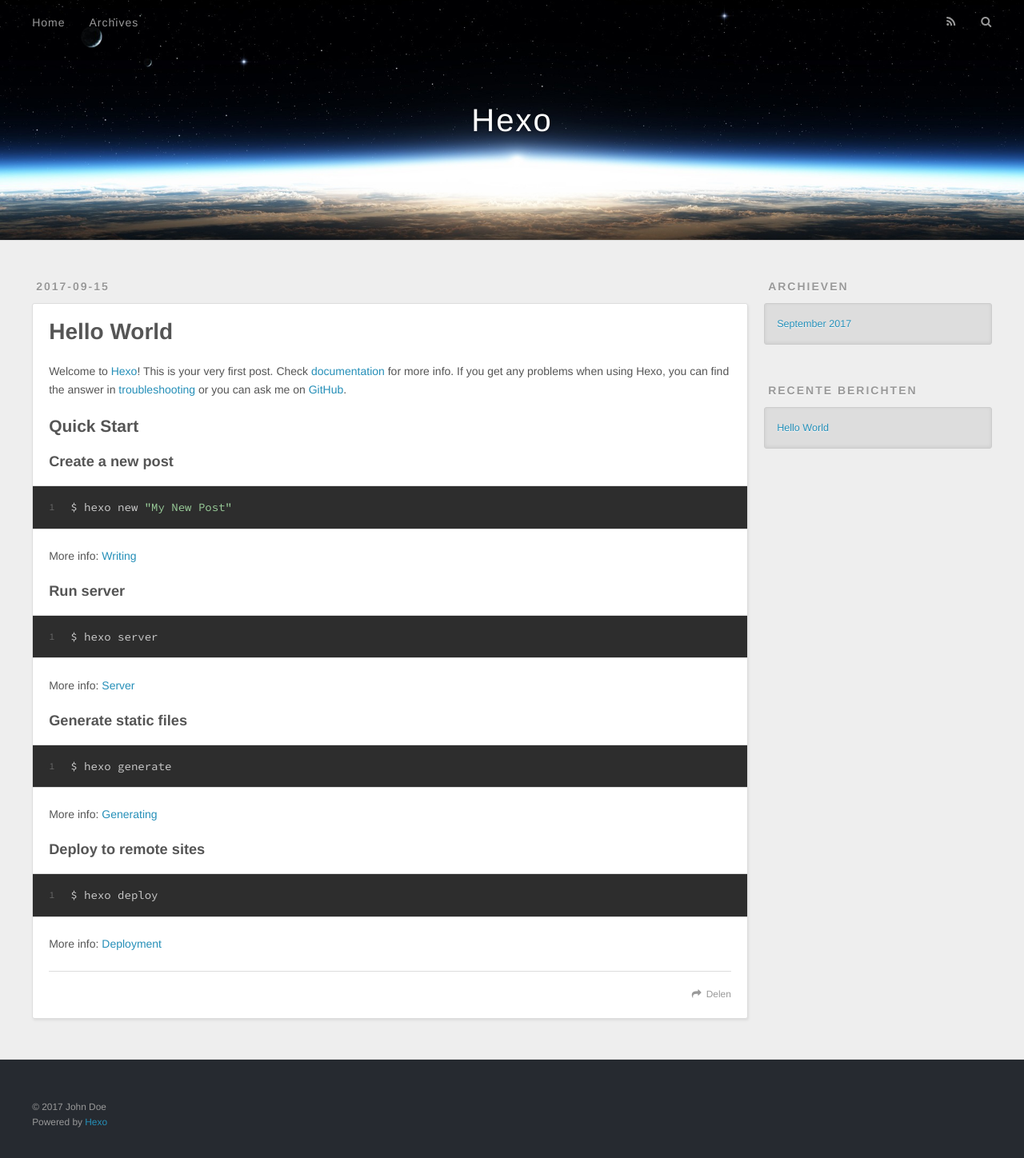
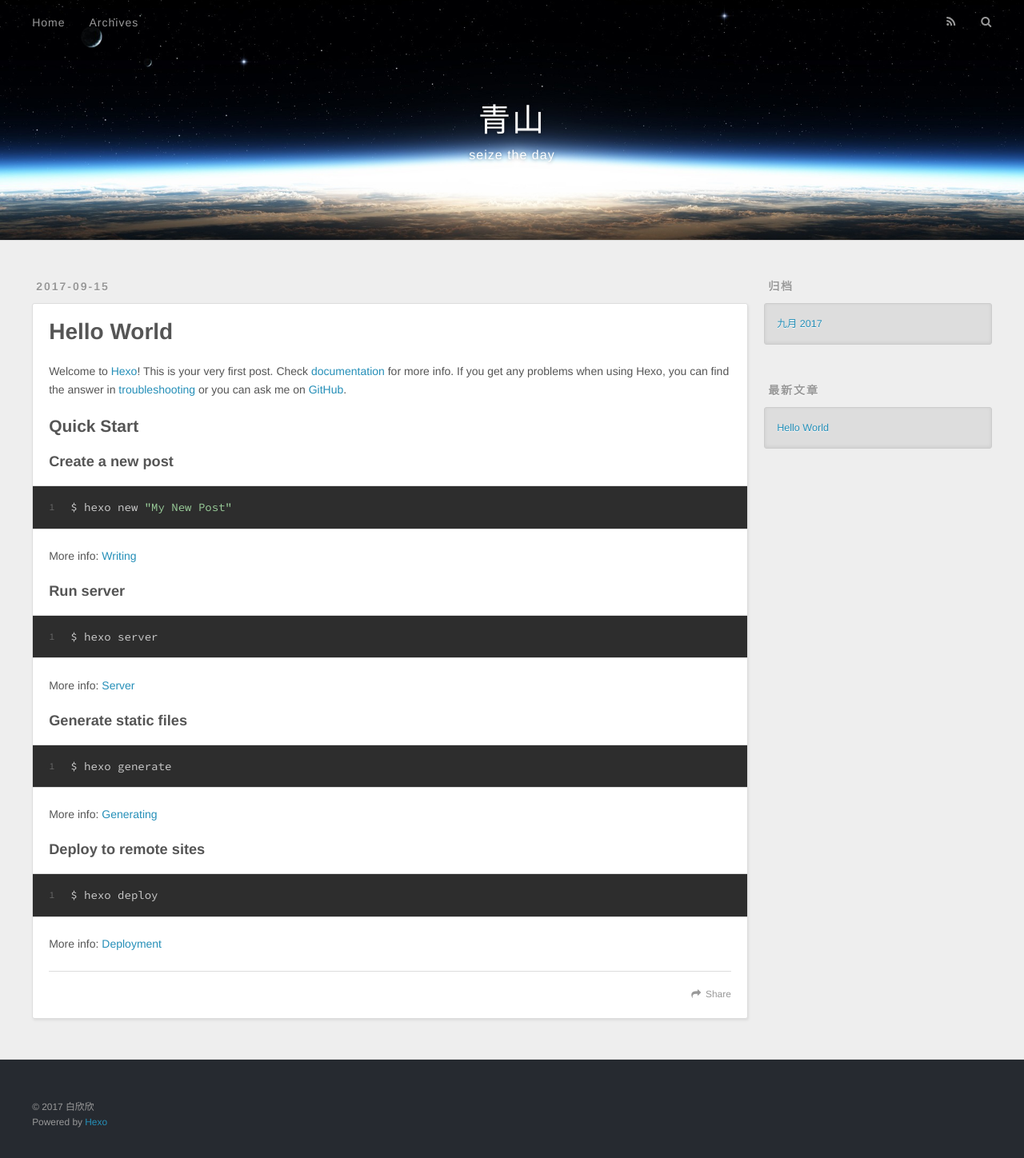
Before and after one commit to leobaixinxin/leobaixinxin.github.io, a plain HTML site: page index.html in a window 1280 px wide. Shown: the whole page at 80% size. Drawn offline with nearby package versions, Linux system fonts and the light colour scheme.

Commit message:
Site updated: 2017-09-15 17:14:36

```diff
--- a/index.html
+++ b/index.html
@@ -3,16 +3,20 @@
 <head>
   <meta charset="utf-8">
 
-  <title>Hexo</title>
+  <title>青山</title>
   <meta name="viewport" content="width=device-width, initial-scale=1, maximum-scale=1">
-  <meta property="og:type" content="website">
-<meta property="og:title" content="Hexo">
+  <meta name="description" content="把握现在">
+<meta property="og:type" content="website">
+<meta property="og:title" content="青山">
 <meta property="og:url" content="http://yoursite.com/index.html">
-<meta property="og:site_name" content="Hexo">
+<meta property="og:site_name" content="青山">
+<meta property="og:description" content="把握现在">
+<meta property="og:locale" content="zh-CN">
 <meta name="twitter:card" content="summary">
-<meta name="twitter:title" content="Hexo">
+<meta name="twitter:title" content="青山">
+<meta name="twitter:description" content="把握现在">
 
-    <link rel="alternate" href="/atom.xml" title="Hexo" type="application/atom+xml">
+    <link rel="alternate" href="/atom.xml" title="青山" type="application/atom+xml">
 
 
     <link rel="icon" href="/favicon.png">
@@ -33,8 +37,12 @@
   <div id="header-outer" class="outer">
     <div id="header-title" class="inner">
       <h1 id="logo-wrap">
-        <a href="/" id="logo">Hexo</a>
+        <a href="/" id="logo">青山</a>
       </h1>
+
+        <h2 id="subtitle-wrap">
+          <a href="/" id="subtitle">seize the day</a>
+        </h2>
 
     </div>
     <div id="header-inner" class="inner">
@@ -50,7 +58,7 @@
 
           <a id="nav-rss-link" class="nav-icon" href="/atom.xml" title="RSS Feed"></a>
 
-        <a id="nav-search-btn" class="nav-icon" title="Zoeken"></a>
+        <a id="nav-search-btn" class="nav-icon" title="搜索"></a>
       </nav>
       <div id="search-form-wrap">
         <form action="//google.com/search" method="get" accept-charset="UTF-8" class="search-form"><input type="search" name="q" class="search-form-input" placeholder="Search"><button type="submit" class="search-form-submit">&#xF002;</button><input type="hidden" name="sitesearch" value="http://yoursite.com"></form>
@@ -96,7 +104,7 @@
 
     </div>
     <footer class="article-footer">
-      <a data-url="http://yoursite.com/2017/09/15/hello-world/" data-id="cj7lmm49u0000x8fyddp3dweb" class="article-share-link">Delen</a>
+      <a data-url="http://yoursite.com/2017/09/15/hello-world/" data-id="cj7lnth3b0000z9fy5xtsmrcl" class="article-share-link">Share</a>
 
 
     </footer>
@@ -121,9 +129,9 @@
 
 
   <div class="widget-wrap">
-    <h3 class="widget-title">Archieven</h3>
+    <h3 class="widget-title">归档</h3>
     <div class="widget">
-      <ul class="archive-list"><li class="archive-list-item"><a class="archive-list-link" href="/archives/2017/09/">September 2017</a></li></ul>
+      <ul class="archive-list"><li class="archive-list-item"><a class="archive-list-link" href="/archives/2017/09/">九月 2017</a></li></ul>
     </div>
   </div>
 
@@ -131,7 +139,7 @@
 
 
   <div class="widget-wrap">
-    <h3 class="widget-title">Recente berichten</h3>
+    <h3 class="widget-title">最新文章</h3>
     <div class="widget">
       <ul>
 
@@ -151,7 +159,7 @@
 
   <div class="outer">
     <div id="footer-info" class="inner">
-      &copy; 2017 John Doe<br>
+      &copy; 2017 白欣欣<br>
       Powered by <a href="http://hexo.io/" target="_blank">Hexo</a>
     </div>
   </div>
```
Also changed, not shown: 2017/09/15/hello-world/index.html (+15 -10 lines), archives/2017/09/index.html (+21 -13 lines), archives/2017/index.html (+21 -13 lines), archives/index.html (+21 -13 lines).
